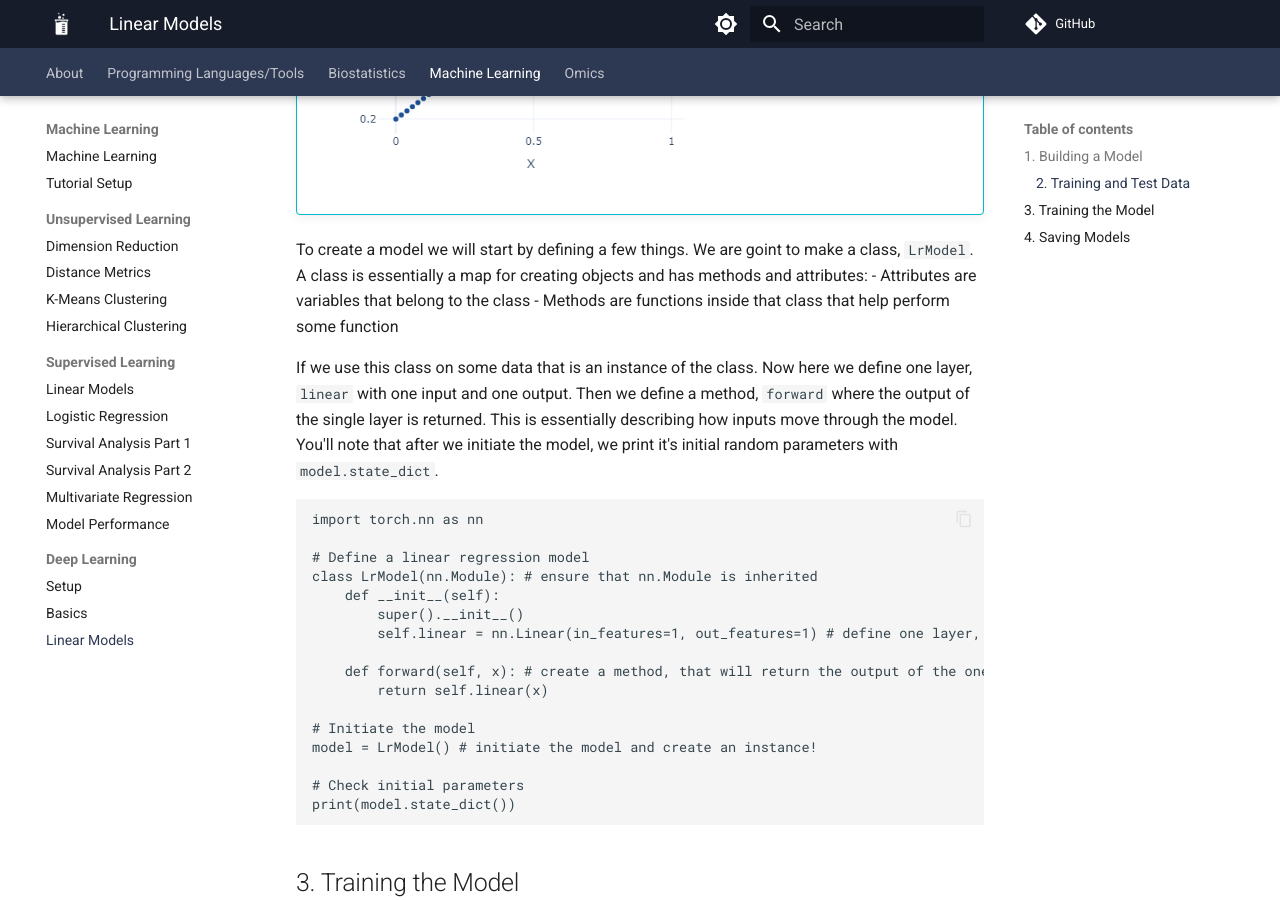
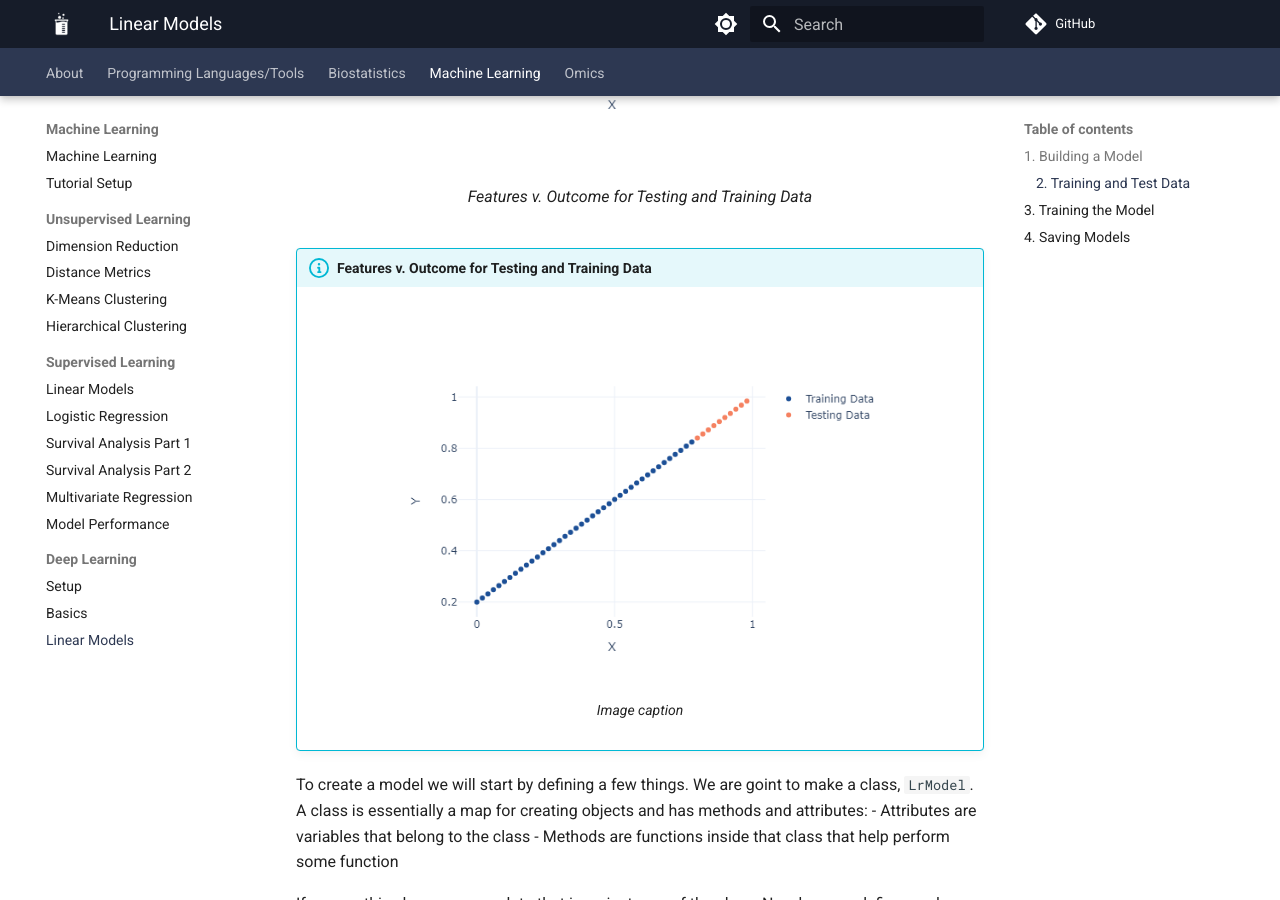
Before and after one commit to comp-tox-jhu/CompToxLab, an MkDocs documentation site: the page built from docs/machine_learning/deep_learning/02_linear_model.md, in a window 1280 px wide and 900 px high, scrolled down 2017 px. Built offline with MkDocs 1.6.1 and Material for MkDocs 9.7.7, drawn with Linux system fonts in a browser that asks for light colours; comment, search, counter and statistics services are not loaded.

Commit message:
Update 02_linear_model.md

````diff
--- a/docs/machine_learning/deep_learning/02_linear_model.md
+++ b/docs/machine_learning/deep_learning/02_linear_model.md
@@ -64,9 +64,16 @@ def plot_predictions(train_data, train_labels, test_data, test_labels, predictio
 plot_predictions(X_train, y_train, X_test, y_test)
 ```
 
+<figure markdown="span">
+  ![](img/lr_test_train.png){ width="500" }
+  <figcaption>Features v. Outcome for Testing and Training Data</figcaption>
+</figure>
 
 !!! info "Features v. Outcome for Testing and Training Data"
-    ![](img/lr_test_train.png){width="500", align=center}
+    <figure markdown="span">
+      ![](img/lr_test_train.png){ width="500" }
+      <figcaption>Image caption</figcaption>
+    </figure>
 
 
 To create a model we will start by defining a few things. We are goint to make a class, `LrModel`. A class is essentially a map for creating objects and has methods and attributes:
````
